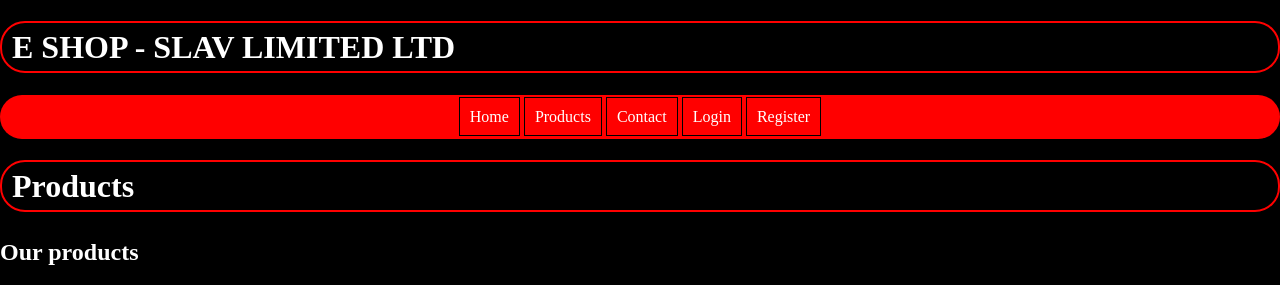
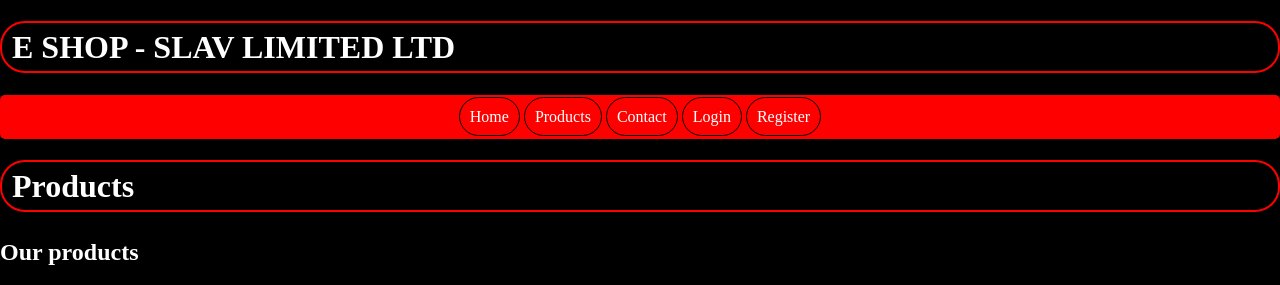
Before and after one commit to Elmani335/e-shop, a PHP site: page /index.php?page=products in a window 1280 px wide. Shown: the top 285 px of the page. Run offline with PHP 8.4, Linux system fonts and the light colour scheme.

Commit message:
Update navbar.css

```diff
--- a/www/css/navbar.css
+++ b/www/css/navbar.css
@@ -2,8 +2,9 @@
 /* navbar css */
 
 .navbar2 {
+    left: 50px;
     background-color: #ff0000;
-    border-radius: 25px;
+    border-radius: 5px;
     color: #ffffff;
     padding: 10px;
     text-align: center;
@@ -14,6 +15,7 @@
 
 a {
     padding: 10px;
+    border-radius: 25px;
     border: 1px solid #000000;
     color: #ffffff;
     text-decoration: none;
```
